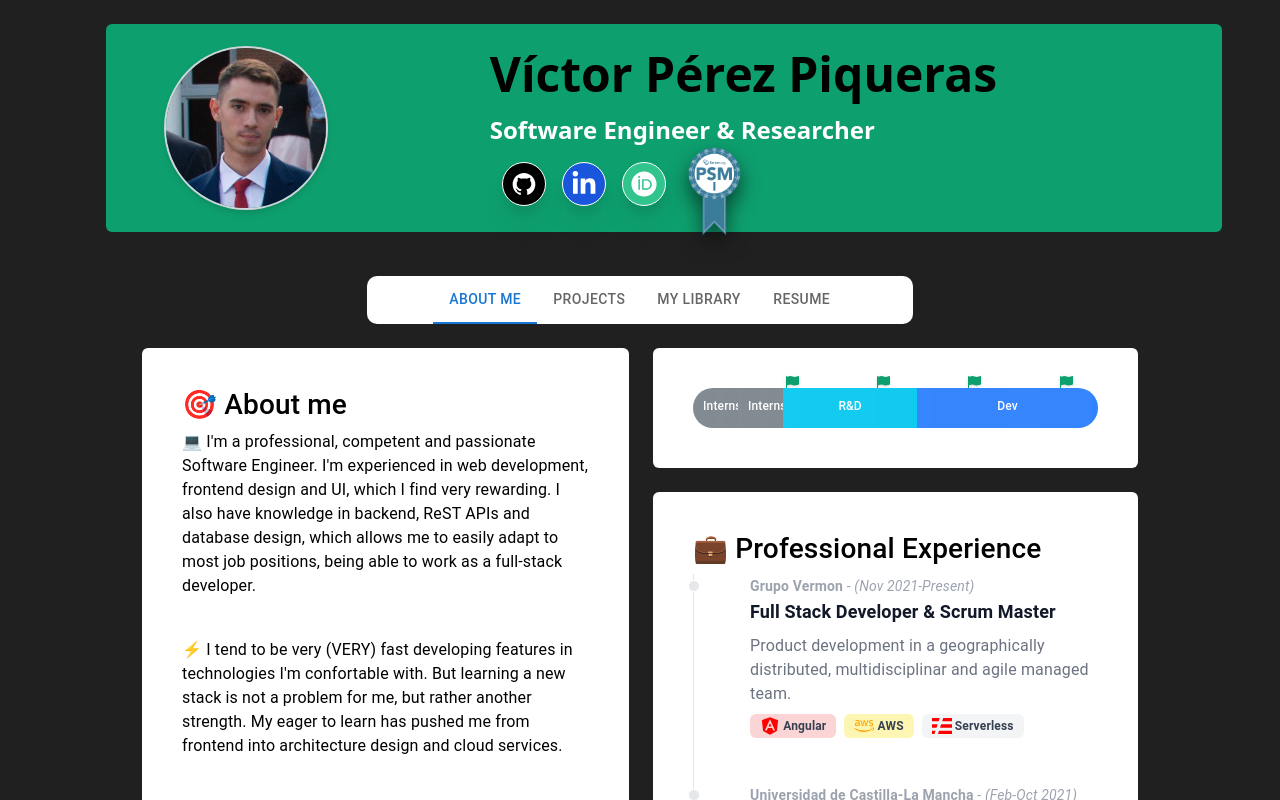
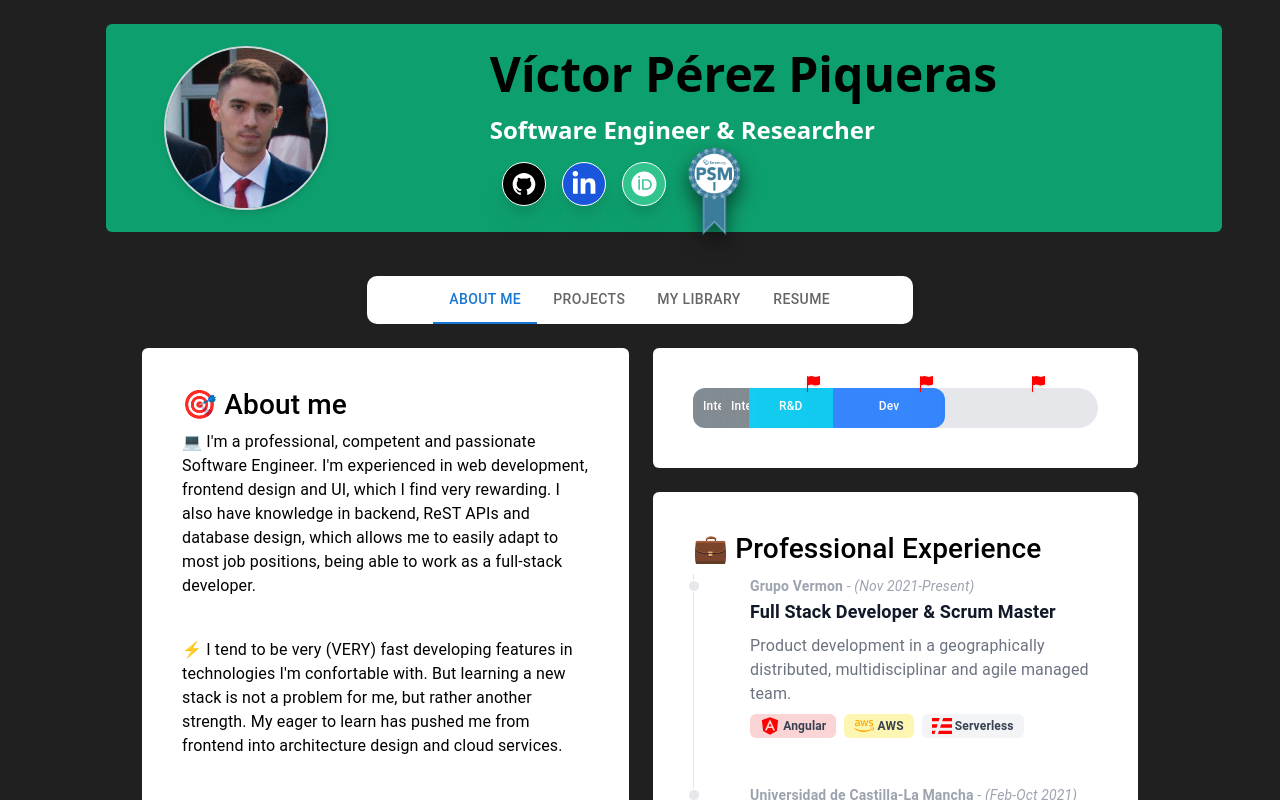
Before and after one commit to victorperezpiqueras/victorperezpiqueras.github.io, a React (Create React App) app: page / in a window 1280 px wide. Shown: the top 800 px of the page. Built offline with nearby package versions, Linux system fonts and the light colour scheme.

Commit message:
experience bar lengths fixed

```diff
--- a/src/components/ExperienceBar/ExperienceBar.tsx
+++ b/src/components/ExperienceBar/ExperienceBar.tsx
@@ -14,6 +14,8 @@ type ExperienceProps = {
 };
 
 function ExperienceBar(props: ExperienceProps) {
+  const percentageFactor = 90; // 100 makes UI go out of bounds
+
   function getUIExperiencesAndMaxTime(experiences: ExperienceData[]) {
     let maxTime = 0;
     let uiExperiences = experiences.map((ex) => {
@@ -26,8 +28,8 @@ function ExperienceBar(props: ExperienceProps) {
       };
       if (!newEx.endDate) newEx.endDateTime = new Date();
       let diff =
-        (newEx.endDateTime.getTime() - newEx.startDateTime.getTime()) /
-        (1000 * 3600 * 24);
+        newEx.endDateTime.getTime() - newEx.startDateTime.getTime(); /* /
+        (1000 * 3600 * 24); */
       maxTime += diff;
       newEx.diffTime = diff;
       return newEx as UIExperience;
@@ -50,22 +52,29 @@ function ExperienceBar(props: ExperienceProps) {
     let lastYear = new Date(maxLimitTime).getFullYear();
     // get the number of years
     let years = lastYear - firstYear; //avoid year 0
-    return years;
+
+    let timeSum = uiExperiences.reduce((a, b) => a + b.diffTime, 0);
+
+    timeSum += 1000 * 3600 * 24 * 365; //plus a year
+    //years in timesum
+    let yearsInTimeSum = timeSum / (1000 * 3600 * 24 * 365);
+
+    //return { years, maxLimitTime };
+    return { yearsInTimeSum, timeSum };
   }
 
   function getFlags(years: number) {
-    const percentageFactor = 90; // 100 makes UI go out of bounds
     let flags = [];
     let flagsData = [];
     for (let i = 1; i <= years; i++) {
       flags.push(
         <div
           key={i}
-          className="w-4/12 drop-shadow absolute -mt-3 z-10 hover:cursor-pointer"
-          style={{ marginLeft: `${(i / years) * percentageFactor}%` }}
+          className="w-4/12 drop-shadow absolute -mt-3 z-30 hover:cursor-pointer"
+          style={{ left: `${(i / years) * percentageFactor}%` }}
         >
           <Tooltip content={`${i} years`} style="dark">
-            <BsFillFlagFill color="#0E9F6E" />
+            <BsFillFlagFill color="red" />
           </Tooltip>
         </div>
       );
@@ -74,12 +83,12 @@ function ExperienceBar(props: ExperienceProps) {
         text: `${i} years`,
       });
     }
-    return { flags, flagsData };
+    return flags;
   }
 
   function getExperienceSections(
     experiences: UIExperience[],
-    maxTimeSecs: number
+    maxLimitTime: number
   ) {
     let experienceSections = [];
     let lastEnd = 0;
@@ -87,13 +96,13 @@ function ExperienceBar(props: ExperienceProps) {
       let ex = experiences[i];
       let start = lastEnd;
       let end = start + ex.diffTime;
-      let barPercentage = (ex.diffTime / maxTimeSecs) * 100;
+      let barPercentage = (ex.diffTime / maxLimitTime) * 100; //percentageFactor;
 
       let rounded: string;
       if (i === 0) {
-        rounded = "rounded-l-full";
+        rounded = "rounded-l-xl";
       } else if (i === experiences.length - 1) {
-        rounded = "rounded-r-full";
+        rounded = "rounded-r-xl";
       } else {
         rounded = "rounded-none";
       }
@@ -102,28 +111,33 @@ function ExperienceBar(props: ExperienceProps) {
           key={i}
           className={`absolute ${rounded} h-10 text-xs font-medium text-white text-center p-2.5 shim-green z-20`}
           style={{
-            width: `${barPercentage}%`,
-            left: `${(start / maxTimeSecs) * 100}%`,
+            width: `${barPercentage * (percentageFactor / 100)}%`,
+            left: `${(start / maxLimitTime) * percentageFactor}%`,
             backgroundColor: ex.color,
           }}
         >
           {ex.shortPosition}
         </div>
       );
+      console.log(
+        ex.diffTime / 1000 / 3600 / 24,
+        `${barPercentage * (percentageFactor / 100)}%`,
+        `${(start / maxLimitTime) * percentageFactor}%`
+      );
       experienceSections.push(section);
       lastEnd = end;
     }
+    console.log(maxLimitTime);
     return experienceSections;
   }
 
   let { uiExperiences, maxTime } = getUIExperiencesAndMaxTime(
     props.experiences
   );
-  console.log(props.experiences);
-  let years = calculateTotalYears(uiExperiences);
+  let { yearsInTimeSum, timeSum } = calculateTotalYears(uiExperiences);
 
-  const { flags, flagsData } = getFlags(years);
-  const experienceSections = getExperienceSections(uiExperiences, maxTime);
+  const flags = getFlags(yearsInTimeSum);
+  const experienceSections = getExperienceSections(uiExperiences, timeSum);
 
   return (
     <div className="h-10 relative w-full bg-gray-200 rounded-full">
```
